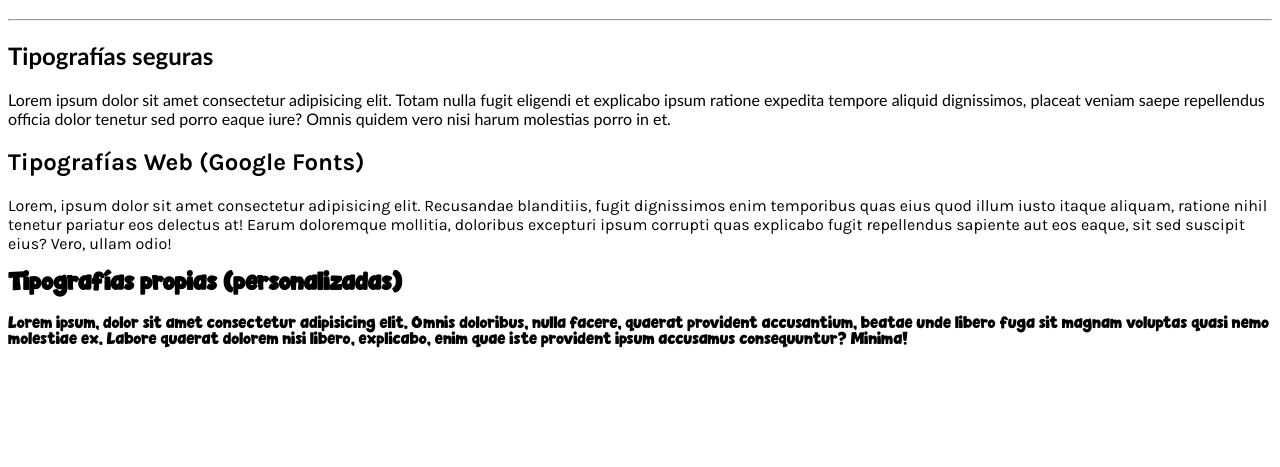
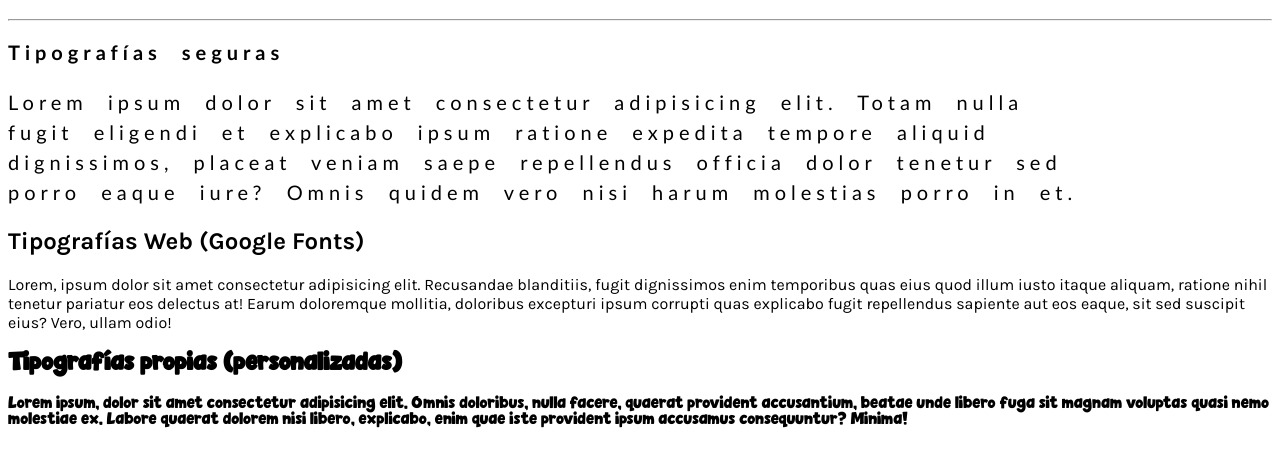
Before and after one commit to mlapeducacionit/84300-desarrollo-web-avanzado, a website built with Vite: page 02.tipografias-en-la-web/index.html in a window 1280 px wide. Shown: the part 61-528 px from the top of the page. Built offline with nearby package versions, Linux system fonts and the light colour scheme.

Commit message:
Agrego otras propiedades css de textos

```diff
--- a/02.tipografias-en-la-web/src/style.css
+++ b/02.tipografias-en-la-web/src/style.css
@@ -1,4 +1,12 @@
 @import url('https://fonts.googleapis.com/css2?family=Karla:ital,wght@0,200..800;1,200..800&display=swap');
+
+/*
+woff2 -> formato -> woff2 (Poco Compatible)
+woff -> formato -> woff (Compatible)
+ttf -> formato -> truetype (Muy compatible)
+otf -> formato -> opentype (Muy compatible)
+eot -> formato -> embedded-opentype (Compatible)
+*/
 
 @font-face {
     font-family: "Playfull Rocket";
@@ -10,8 +18,18 @@
 }
 
 .tipo-seguras {
+    font-size: 20px;
     font-family: 'Trebuchet MS', 'Lucida Sans Unicode', 'Lucida Grande', 'Lucida Sans', Arial, sans-serif;
+    line-height: 1.5; /* 1.5 veces el tamaño de la fuente */
+    letter-spacing: 5px; /* espaciado entre letra */
+    word-spacing: 10px; /* espaciado entre palabras */
+    /* text-align: center; */ /* alineación de los texto */
+    text-wrap: balance; /* wrap (por defecto) | nowarap | balance | pretty */ /* balance, útil en títulos */ /* pretty -> el ajuste, es más fino que la wrap   */
 }
+
+/* ctrl -> de 100 en 100 */
+/* alt -> de .1 en .1 */
+/* Shift -> de 10 en 10 */
 
 .tipo-web {
     font-family: "Karla", sans-serif;
```
